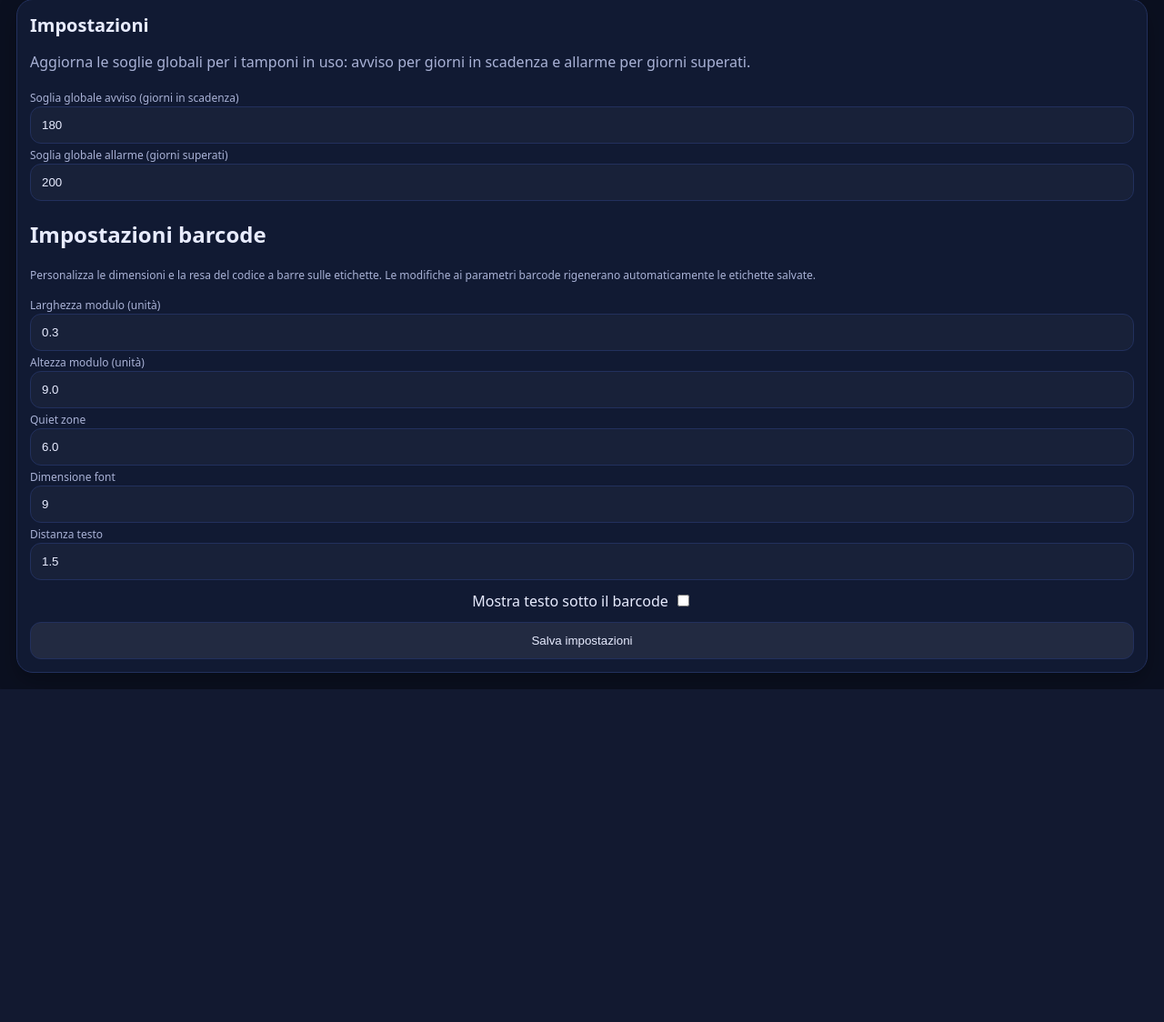
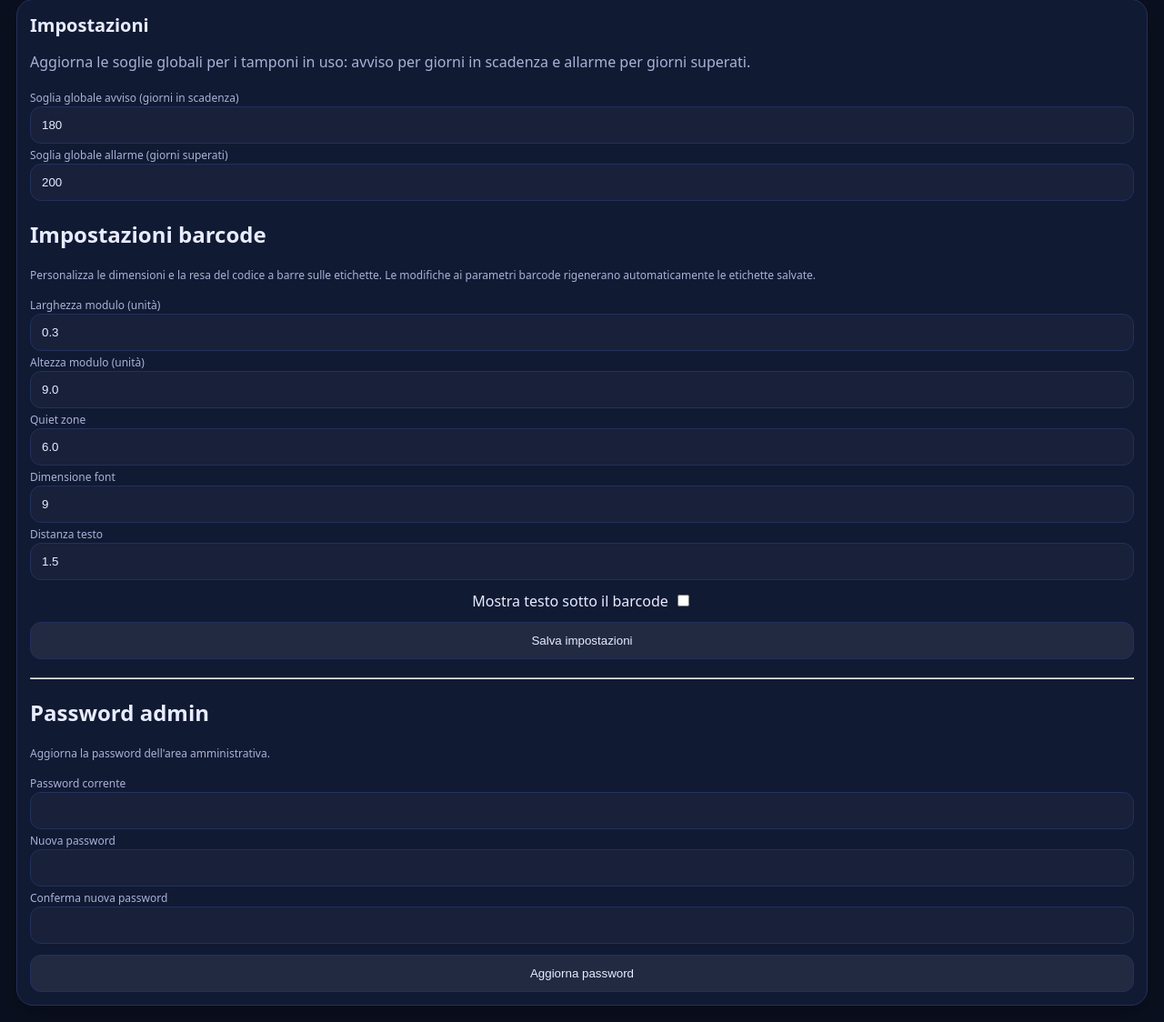
Before and after one commit to SamBLC92/tamponi_inventario, a Flask app: page /admin/settings in a window 1280 px wide. Shown: the part 80-1204 px from the top of the page at 91% size. Before the commit the page ends 838 px from the top, so only its background shows below. Run offline with Flask 3, Linux system fonts and the light colour scheme; the visitor is signed in with stand-in values (Sample User, id 1); data comes from the database, SQL or seed files in the repository.

Commit message:
Add admin password management

```diff
--- a/app.py
+++ b/app.py
@@ -8,6 +8,7 @@ import hmac
 import hashlib
 import json
 
+from werkzeug.security import check_password_hash, generate_password_hash
 from flask import (
     Flask, render_template, request, redirect, url_for,
     send_file, jsonify, flash, session
@@ -43,6 +44,7 @@ SETTINGS_KEY_BARCODE_FONT_SIZE = "barcode_font_size"
 SETTINGS_KEY_BARCODE_TEXT_DISTANCE = "barcode_text_distance"
 SETTINGS_KEY_BARCODE_WRITE_TEXT = "barcode_write_text"
 SETTINGS_KEY_BARCODE_SETTINGS_HASH = "barcode_settings_hash"
+SETTINGS_KEY_ADMIN_PASSWORD_HASH = "admin_password_hash"
 
 # ✅ Password admin (imposta variabile ambiente ADMIN_PASSWORD)
 ADMIN_PASSWORD = os.environ.get("ADMIN_PASSWORD", "admin")
@@ -77,13 +79,22 @@ def inject_auth():
 
 @app.route("/login", methods=["GET", "POST"])
 def login():
+    init_db()
     if request.method == "POST":
         pw = request.form.get("password", "")
-        ok = hmac.compare_digest(pw, ADMIN_PASSWORD)
-        if ok:
-            session["admin_logged"] = True
-            flash("Accesso effettuato.", "ok")
-            return redirect(url_for("admin_dashboard"))
+        with connect() as con:
+            current_hash = get_setting(con, SETTINGS_KEY_ADMIN_PASSWORD_HASH)
+            if current_hash:
+                ok = check_password_hash(current_hash, pw)
+            else:
+                ok = hmac.compare_digest(pw, ADMIN_PASSWORD)
+                if ok:
+                    set_setting(con, SETTINGS_KEY_ADMIN_PASSWORD_HASH, generate_password_hash(ADMIN_PASSWORD))
+                    con.commit()
+            if ok:
+                session["admin_logged"] = True
+                flash("Accesso effettuato.", "ok")
+                return redirect(url_for("admin_dashboard"))
         flash("Password errata.", "error")
     return render_template("login.html")
 
@@ -566,6 +577,30 @@ def admin_settings():
     init_db()
     with connect() as con:
         if request.method == "POST":
+            action = (request.form.get("action") or "update_settings").strip()
+            if action == "update_password":
+                current_password = request.form.get("current_password", "")
+                new_password = request.form.get("new_password", "")
+                confirm_password = request.form.get("confirm_password", "")
+                current_hash = get_setting(con, SETTINGS_KEY_ADMIN_PASSWORD_HASH)
+                if current_hash:
+                    current_ok = check_password_hash(current_hash, current_password)
+                else:
+                    current_ok = hmac.compare_digest(current_password, ADMIN_PASSWORD)
+                if not current_ok:
+                    flash("Password corrente errata.", "error")
+                    return redirect(url_for("admin_settings"))
+                if len(new_password) < 8:
+                    flash("La nuova password deve avere almeno 8 caratteri.", "error")
+                    return redirect(url_for("admin_settings"))
+                if new_password != confirm_password:
+                    flash("La conferma della password non coincide.", "error")
+                    return redirect(url_for("admin_settings"))
+                set_setting(con, SETTINGS_KEY_ADMIN_PASSWORD_HASH, generate_password_hash(new_password))
+                con.commit()
+                flash("Password admin aggiornata.", "ok")
+                return redirect(url_for("admin_settings"))
+
             raw_warn = (request.form.get("global_warn_days") or "").strip()
             raw_alarm = (request.form.get("global_alarm_days") or "").strip()
             raw_module_width = (request.form.get("barcode_module_width") or "").strip()
--- a/templates/admin_settings.html
+++ b/templates/admin_settings.html
@@ -5,6 +5,7 @@
     <p class="muted">Aggiorna le soglie globali per i tamponi in uso: avviso per giorni in scadenza e allarme per giorni superati.</p>
 
     <form method="post" style="margin-top:12px;" autocomplete="off">
+      <input type="hidden" name="action" value="update_settings" />
       <label class="muted small" for="global-warn-days">Soglia globale avviso (giorni in scadenza)</label>
       <input
         id="global-warn-days"
@@ -98,5 +99,37 @@
         <button type="submit">Salva impostazioni</button>
       </div>
     </form>
+    <hr style="margin:20px 0;" />
+    <h2>Password admin</h2>
+    <p class="muted small">Aggiorna la password dell'area amministrativa.</p>
+    <form method="post" style="margin-top:12px;" autocomplete="off">
+      <input type="hidden" name="action" value="update_password" />
+      <label class="muted small" for="current-password">Password corrente</label>
+      <input
+        id="current-password"
+        name="current_password"
+        type="password"
+        required
+      />
+      <label class="muted small" for="new-password" style="margin-top:10px;">Nuova password</label>
+      <input
+        id="new-password"
+        name="new_password"
+        type="password"
+        minlength="8"
+        required
+      />
+      <label class="muted small" for="confirm-password" style="margin-top:10px;">Conferma nuova password</label>
+      <input
+        id="confirm-password"
+        name="confirm_password"
+        type="password"
+        minlength="8"
+        required
+      />
+      <div style="margin-top:12px;">
+        <button type="submit">Aggiorna password</button>
+      </div>
+    </form>
   </div>
 {% endblock %}
```
